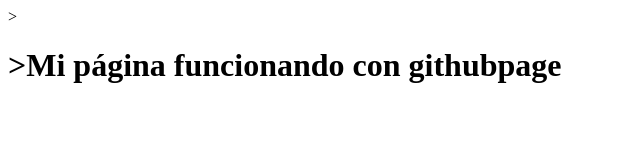
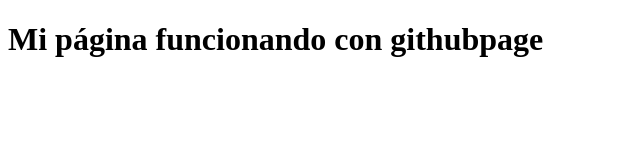
Before and after one commit to quiquerojo/curso-github-prueba, a plain HTML site: page index.html in a window 1280 px wide. Shown: the whole page, without its empty margins (0-640 px from the left). Drawn offline with Linux system fonts and the light colour scheme.

Commit message:
eliminados brackets en index.html

```diff
--- a/index.html
+++ b/index.html
@@ -7,6 +7,6 @@
     <title>GitHub Pages</title>
 </head>
 <body>
-    ><h1>>Mi página funcionando con githubpage</h1>
+    <h1>Mi página funcionando con githubpage</h1>
 </body>
 </html>
```
